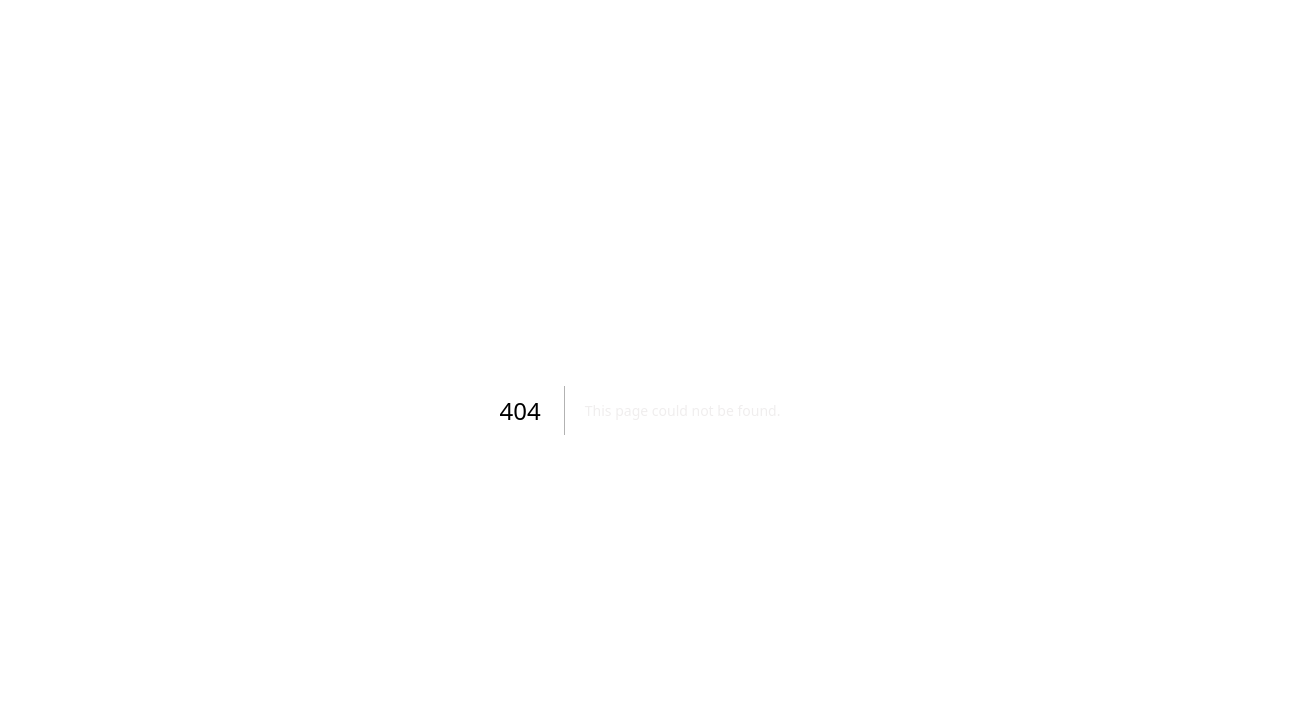
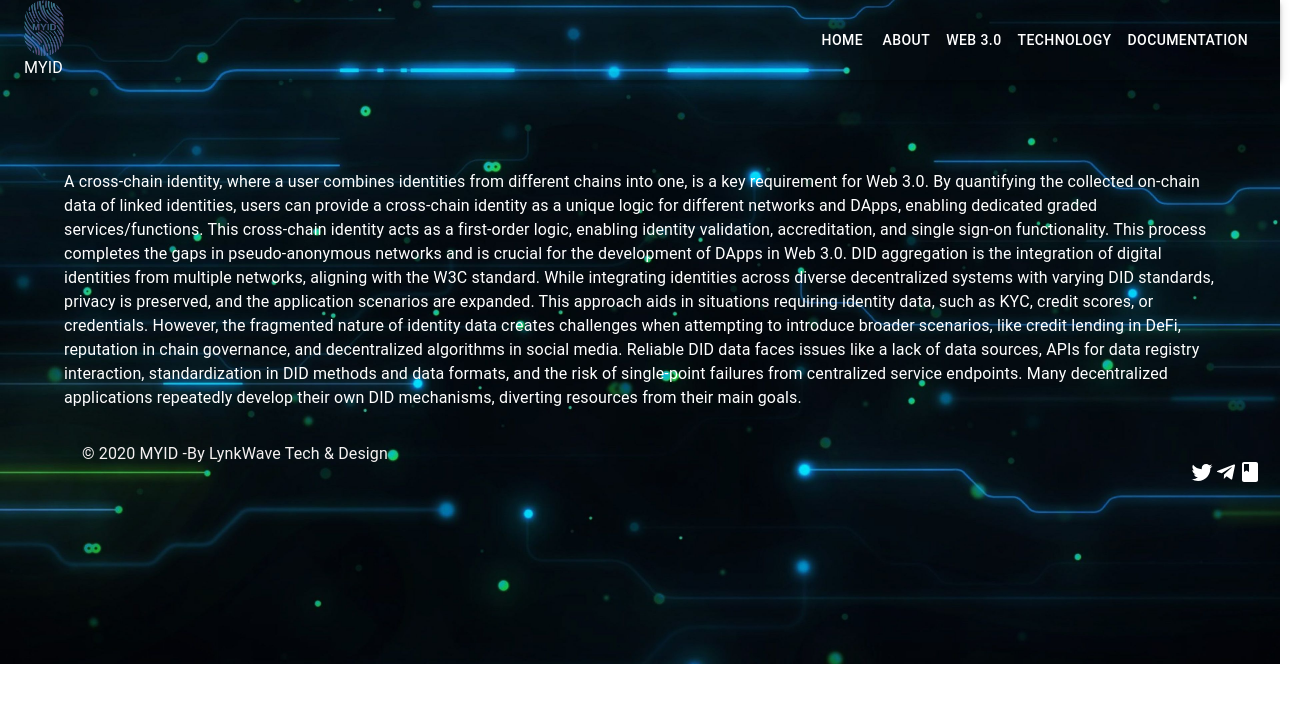
Before and after one commit to LynkWave/myid, a Next.js app: page /web3 in a window 1280 px wide. Before the commit this address had no page. Shown: the top 702 px of the page, 1302 px wide, since content can reach past the window. Built offline with nearby package versions, Linux system fonts and the light colour scheme.

Commit message:
pages routing modificaation

```diff
--- /dev/null
+++ b/app/about/page.js
@@ -0,0 +1,14 @@
+import React from 'react'
+import { Typography, Container } from '@mui/material'
+
+const about = () => {
+    return (
+        <Container sx={{ mt: '10rem' }}>
+            <Typography color={'white'}>
+                MYID is a Decentralized Identity Aggregator that links user identities across multiple decentralized networks. It offers dApps a reliable method for acquiring real-time digital identity data across various blockchains and dApps. With its DID indexing protocol and Substrate-built distributed DID validation blockchain, MYID provides a decentralized service that validates identity aggregation, eliminating redundant code and the difficulties of dealing with unknown DID mechanisms. Users can construct and submit their DID methods to MYID, simplifying access to identity data in Web3.
+            </Typography>
+        </Container>
+    )
+}
+
+export default about
--- a/component/content.js
+++ b/app/component/content.js
@@ -5,7 +5,7 @@ const Content = () => {
     return (
 
         <Box sx={{
-            marginTop: '10vh',
+            marginTop: '20vh',
             display: 'flex', flexDirection: { xs: 'column', md: 'row' },
         }}>
             <Box sx={{ maxWidth: '70vh' }}>
--- a/component/footer.js
+++ b/app/component/footer.js
@@ -8,8 +8,9 @@ const Footer = () => {
     return (
         <Box sx={{
             display: 'flex',
-            marginTop: '2vh',
             justifyContent: 'space-between',
+            margin: '2rem',
+            marginBottom: '1rem',
             alignItems: 'center',
             width: '100%', // You can adjust the width as needed
             // Add other styles as needed
--- a/component/navbar.js
+++ b/app/component/navbar.js
@@ -20,7 +20,7 @@ import Button from '@mui/material/Button';
 const drawerWidth = 240;
 const navItems = ['Home', 'About', 'Web  3.0', 'Technology', 'Documentation'];
 const hrefs = [
-    '/', 'https://myid-1.gitbook.io/web3/about-myid', 'https://myid-1.gitbook.io/web3/about-myid', 'https://myid-1.gitbook.io/web3/technology-path', 'https://myid-1.gitbook.io/web3/'
+    '/', '/about', '/web3', '/tech', 'https://myid-1.gitbook.io/web3/'
 ];
 
 
--- a/app/layout.js
+++ b/app/layout.js
@@ -1,5 +1,7 @@
 import { Inter } from 'next/font/google'
 import './globals.css'
+import Navbar from './component/navbar'
+import Footer from './component/footer'
 
 const inter = Inter({ subsets: ['latin'] })
 
@@ -11,7 +13,13 @@ export const metadata = {
 export default function RootLayout({ children }) {
   return (
     <html lang="en">
-      <body classNameNameName={inter.classNameNameName}>{children}</body>
+      <body >
+        <Navbar />
+        <main classNameNameName={inter.classNameNameName}>
+          {children}
+        </main>
+        <Footer />
+      </body>
 
     </html>
   )
--- a/app/page.js
+++ b/app/page.js
@@ -1,20 +1,16 @@
-import Navbar from '@/component/navbar'
-import { Compart } from '@/component/compart'
+import { Compart } from '@/app/component/compart'
 // import "../app/globals.css";
 
-import Content from '@/component/content'
-import Statics from '@/component/statics'
-import Footer from '@/component/footer'
+import Content from '@/app/component/content'
+import Statics from '@/app/component/statics'
 import { Container, Box } from '@mui/material'
 
 export default function Home() {
   return (
     <Box>
-      <Navbar />
       <Content />
       {/* <Statics /> */}
       <Compart />
-      <Footer />
     </Box>
 
   )
--- /dev/null
+++ b/app/tech/page.js
@@ -0,0 +1,22 @@
+import React from 'react'
+import { Container, Typography } from '@mui/material'
+
+const page = () => {
+    return (
+        <Container sx={{ mt: '10rem' }}>
+            <Typography color={'white'}>
+                MYID utilizes several key technological components to realize its vision of decentralized identity:
+
+                1. **User agent**: This could be a browser, mobile app, or other web client that facilitates communication between holders, issuers, and verifiers of digital identities.
+
+                2. **Universal Resolver**: This server hosts a modular system of DID Method drivers, allowing for the discovery and resolution of DIDs across any decentralized system.
+
+                3. **Universal Registrar**: This server facilitates the registration of DIDs across any decentralized system that supports a compatible driver.
+
+                4. **Identity Hubs**: These secure datastores manage the storage of encrypted and signed data, and relay messages to devices linked to the identity.
+            </Typography>
+        </Container>
+    )
+}
+
+export default page
--- /dev/null
+++ b/app/web3/page.js
@@ -0,0 +1,23 @@
+import { Container, Typography } from '@mui/material'
+import React from 'react'
+
+const web3 = () => {
+    return (
+        <Container sx={{ mt: '10rem' }}>
+            <Typography color={'white'}>
+                A cross-chain identity, where a user combines identities from different chains into one, is a key requirement for Web 3.0. By quantifying the collected on-chain data of linked identities, users can provide a cross-chain identity as a unique logic for different networks and DApps, enabling dedicated graded services/functions.
+
+
+                This cross-chain identity acts as a first-order logic, enabling identity validation, accreditation, and single sign-on functionality. This process completes the gaps in pseudo-anonymous networks and is crucial for the development of DApps in Web 3.0.
+
+                DID aggregation is the integration of digital identities from multiple networks, aligning with the W3C standard. While integrating identities across diverse decentralized systems with varying DID standards, privacy is preserved, and the application scenarios are expanded. This approach aids in situations requiring identity data, such as KYC, credit scores, or credentials.
+
+                However, the fragmented nature of identity data creates challenges when attempting to introduce broader scenarios, like credit lending in DeFi, reputation in chain governance, and decentralized algorithms in social media.
+
+                Reliable DID data faces issues like a lack of data sources, APIs for data registry interaction, standardization in DID methods and data formats, and the risk of single-point failures from centralized service endpoints. Many decentralized applications repeatedly develop their own DID mechanisms, diverting resources from their main goals.
+            </Typography>
+        </Container>
+    )
+}
+
+export default web3
```
Also changed, not shown: app/component/compart.js (renamed from component/compart.js), app/component/statics.js (renamed from component/statics.js).
